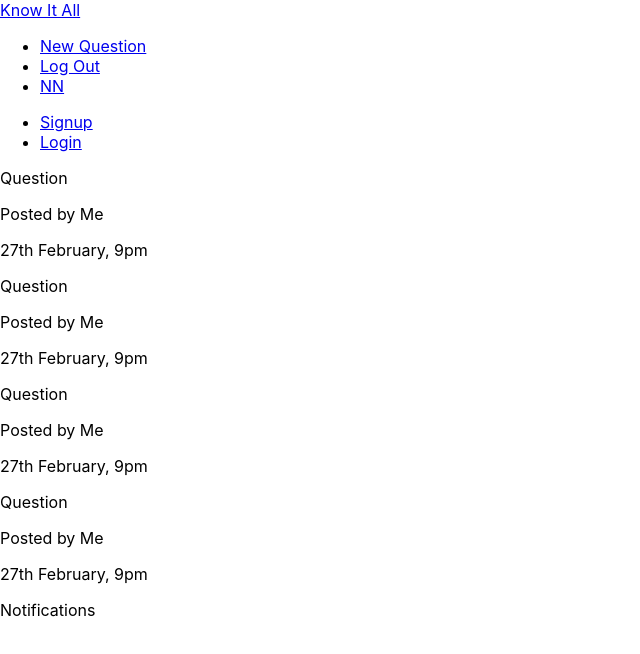
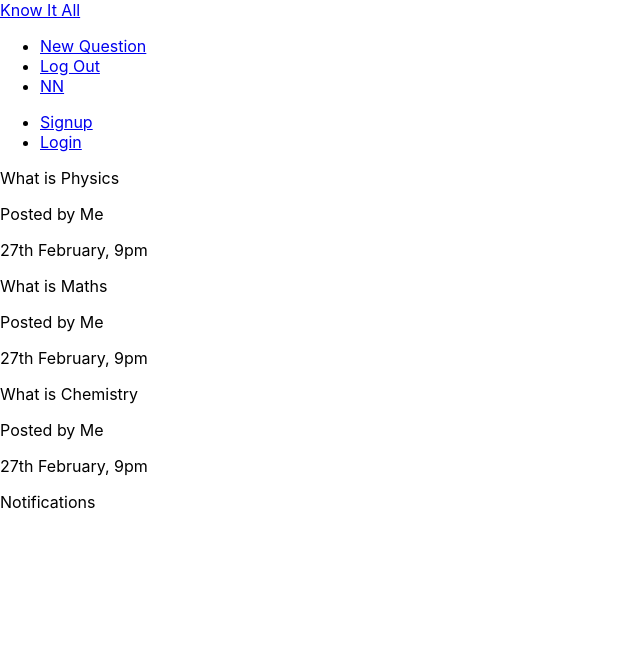
Before and after one commit to prbhatter/know_it_all, a React (Create React App) app in the folder client/: page / in a window 1280 px wide. Shown: the top 654 px of the page, without its empty margins (0-640 px from the left). Built offline with nearby package versions, Linux system fonts and the light colour scheme; the HTML template or start-up script is replaced by a standard one.

Commit message:
Connect with redux

```diff
--- a/client/src/components/dashboard/Dashboard.js
+++ b/client/src/components/dashboard/Dashboard.js
@@ -1,14 +1,17 @@
 import React, { Component } from 'react'
 import QuestionList from '../questions/QuestionList'
 import Notifications from './Notifications'
+import { connect } from 'react-redux'
 
 class Dashboard extends Component {
   render() {
+    // console.log(this.props)
+    const { questions } = this.props
     return (
       <div className="dashboard container">
         <div className="row">
           <div className="col s12 m6">
-            <QuestionList />
+            <QuestionList questions={questions}/>
           </div>
           <div className="col s12 m5 offset-m1">
             <Notifications />
@@ -19,4 +22,10 @@ class Dashboard extends Component {
   }
 }
 
-export default Dashboard
+const mapStateToProps = (state) => {
+  return {
+    questions: state.question.questions
+  }
+}
+
+export default connect(mapStateToProps)(Dashboard)
--- a/client/src/components/layout/SignedInLinks.js
+++ b/client/src/components/layout/SignedInLinks.js
@@ -5,7 +5,7 @@ const SignedInLinks = () => {
   return (
     <div>
       <ul className="right">
-        <li><NavLink to='/'>New Question</NavLink></li>
+        <li><NavLink to='/raise'>New Question</NavLink></li>
         <li><NavLink to='/'>Log Out</NavLink></li>
         <li><NavLink to='/' className="btn btn-floating pink lighten-1">NN</NavLink></li>
       </ul>
--- a/client/src/components/layout/SignedOutLinks.js
+++ b/client/src/components/layout/SignedOutLinks.js
@@ -5,8 +5,8 @@ const SignedOutLinks = () => {
   return (
     <div>
       <ul className="right">
-        <li><NavLink to='/'>Signup</NavLink></li>
-        <li><NavLink to='/'>Login</NavLink></li>
+        <li><NavLink to='/signup'>Signup</NavLink></li>
+        <li><NavLink to='/signin'>Login</NavLink></li>
       </ul>
     </div>
   )
--- a/client/src/components/questions/QuestionList.js
+++ b/client/src/components/questions/QuestionList.js
@@ -1,13 +1,14 @@
 import React from 'react'
 import QuestionSummary from './QuestionSummary'
 
-const QuestionList = () => {
+const QuestionList = ({questions}) => {
   return (
     <div className="question-list section">
-      <QuestionSummary />
-      <QuestionSummary />
-      <QuestionSummary />
-      <QuestionSummary />
+      { questions && questions.map(question => {
+        return (
+          <QuestionSummary question={question} key={question.id} />
+        )
+      })}
     </div>
   )
 }
--- a/client/src/components/questions/QuestionSummary.js
+++ b/client/src/components/questions/QuestionSummary.js
@@ -1,10 +1,10 @@
 import React from 'react'
 
-const QuestionSummary = () => {
+const QuestionSummary = ({question}) => {
   return (
     <div className="card z-depth-0 question-summary">
         <div className="card-content grey-text text-darken-3">
-          <span className="card-title ">Question</span>
+          <span className="card-title ">{ question.content }</span>
           <p>Posted by Me</p>
           <p className="grey-text">27th February, 9pm</p>
         </div>
--- a/client/src/index.js
+++ b/client/src/index.js
@@ -3,10 +3,17 @@ import ReactDOM from 'react-dom';
 import './index.css';
 import App from './App';
 import reportWebVitals from './reportWebVitals';
+import { createStore } from 'redux'
+import rootReducer from './store/reducers/rootReducer'
+import { Provider } from 'react-redux'
+
+const store = createStore(rootReducer);
 
 ReactDOM.render(
   <React.StrictMode>
-    <App />
+    <Provider store={store}>
+      <App />
+    </Provider>
   </React.StrictMode>,
   document.getElementById('root')
 );
--- /dev/null
+++ b/client/src/store/reducers/authReducer.js
@@ -0,0 +1,7 @@
+const initState = {}
+
+const authReducer = (state = initState, action) => {
+  return state;
+};
+
+export default authReducer;
--- /dev/null
+++ b/client/src/store/reducers/questionReducer.js
@@ -0,0 +1,13 @@
+const initState = {
+  questions: [
+    {id: '1', content: 'What is Physics'},
+    {id: '2', content: 'What is Maths'},
+    {id: '3', content: 'What is Chemistry'}
+  ]
+}
+
+const questionReducer = (state = initState, action) => {
+  return state;
+};
+
+export default questionReducer;
--- /dev/null
+++ b/client/src/store/reducers/rootReducer.js
@@ -0,0 +1,12 @@
+import authReducer from './authReducer'
+import questionReducer from './questionReducer'
+import { combineReducers } from 'redux'
+
+const rootReducer = combineReducers({
+    auth: authReducer,
+    question: questionReducer
+});
+
+export default rootReducer
+
+// the key name will be the data property on the state object
```
Also changed, not shown: 1 other file (tests, documents, lock files or other folders).
